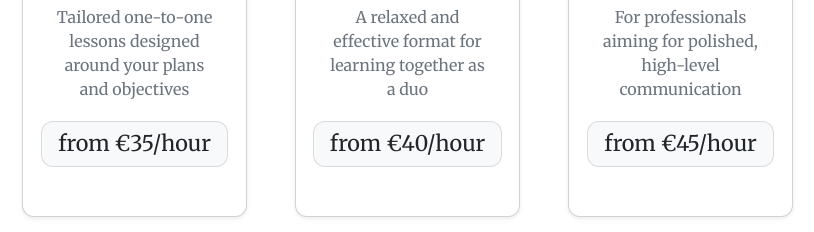
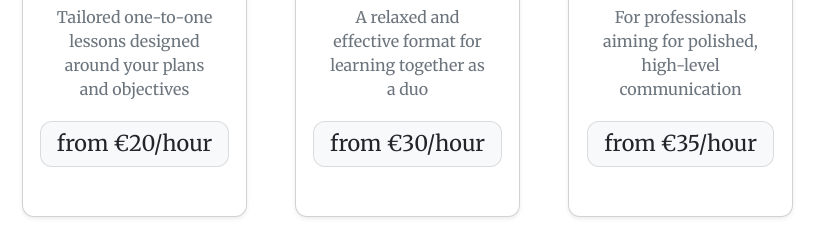
Before and after one commit to v-inoz/english-courses, a website: page docs/index.html in a window 1280 px wide. Shown: the part 1928-2160 px from the top of the page, 369-1183 px from the left. Drawn offline with nearby package versions, Linux system fonts and the light colour scheme.

Commit message:
index.html

```diff
--- a/docs/index.html
+++ b/docs/index.html
@@ -363,7 +363,7 @@
                                         <div class="mb-2"><i class="bi-person fs-1 text-primary"></i></div>
                                         <h3 class="h2 mb-2">Individual (1:1)</h3>
                                         <p class="text-muted mb-3">Tailored one-to-one lessons designed around your plans and objectives</p>
-                                        <div class="price-value mb-0">from €35/hour</div>
+                                        <div class="price-value mb-0">from €20/hour</div>
                                     </div>
                                 </div>
                             </div>
@@ -374,7 +374,7 @@
                                         <div class="mb-2"><i class="bi-people fs-1 text-primary"></i></div>
                                         <h3 class="h2 mb-2">Paired lesson</h3>
                                         <p class="text-muted mb-3">A relaxed and effective format for learning together as a duo</p>
-                                        <div class="price-value mb-0">from €40/hour</div>
+                                        <div class="price-value mb-0">from €30/hour</div>
                                     </div>
                                 </div>
                             </div>
@@ -385,7 +385,7 @@
                                         <div class="mb-2"><i class="bi-briefcase fs-1 text-primary"></i></div>
                                         <h3 class="h2 mb-2">Business English</h3>
                                         <p class="text-muted mb-3">For professionals aiming for polished, high-level communication</p>
-                                        <div class="price-value mb-0">from €45/hour</div>
+                                        <div class="price-value mb-0">from €35/hour</div>
                                     </div>
                                 </div>
                             </div>
```
